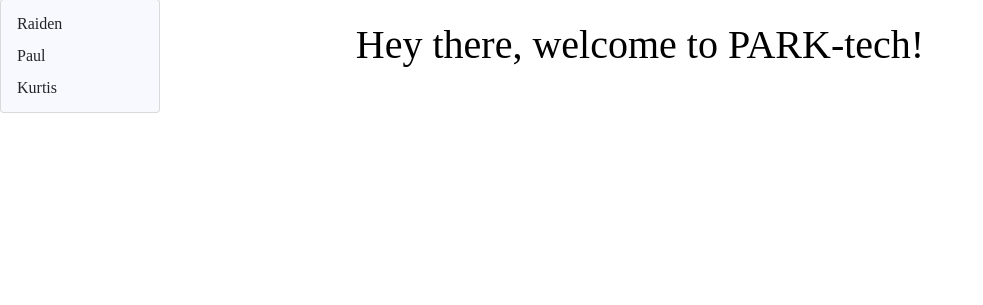
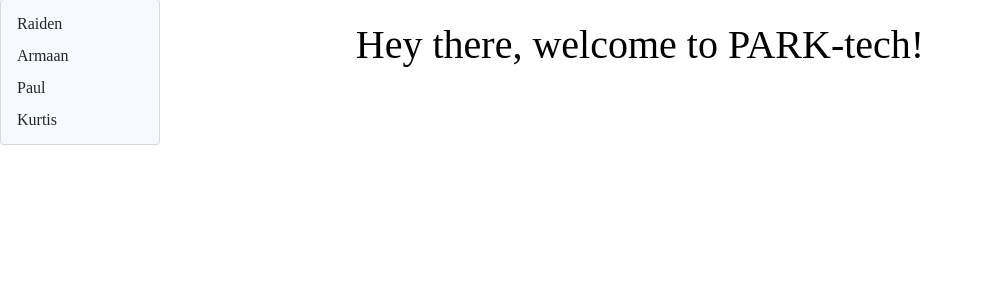
Before and after one commit to MadCacti/parktech, a Flask app: page / in a window 1280 px wide, after a click on "About Us". Shown: the part 67-372 px from the top of the page, without its empty margins (0-983 px from the left). Run offline with Flask 2, Linux system fonts and the light colour scheme.

Commit message:
add armaan to navbar

```diff
--- a/templates/layouts/base.html
+++ b/templates/layouts/base.html
@@ -21,6 +21,7 @@
             <a class="nav-link dropdown-toggle" href="#" data-bs-toggle="dropdown" aria-expanded="false" id="dropdownMenuButton1" type="button">About Us</a>
             <ul class="dropdown-menu" aria-labelledby="dropdownMenuButton1">
                 <li><a class="dropdown-item" href={{ url_for('raiden') }}>Raiden</a>
+                    <a class="dropdown-item" href{{ url_for('armaan') }}>Armaan</a>
                     <a class="dropdown-item" href={{ url_for('paul') }}>Paul</a>
                     <a class="dropdown-item" href={{ url_for('kurtis') }}>Kurtis</a>
 
```
